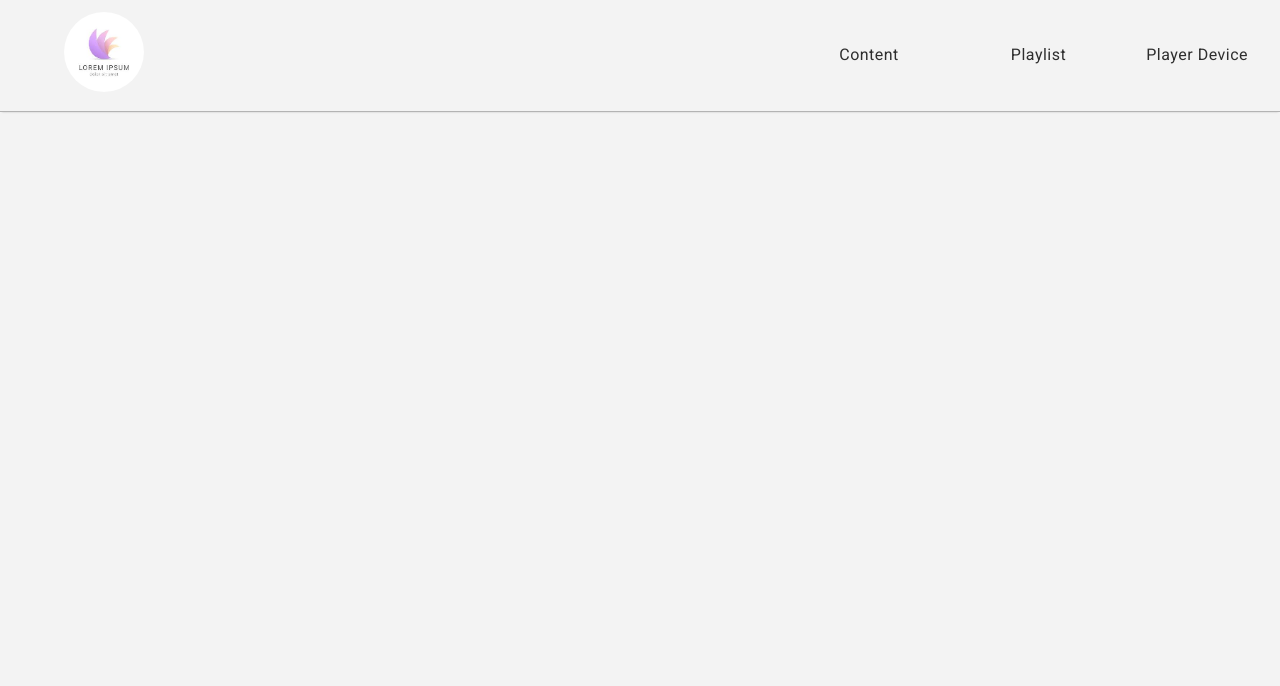
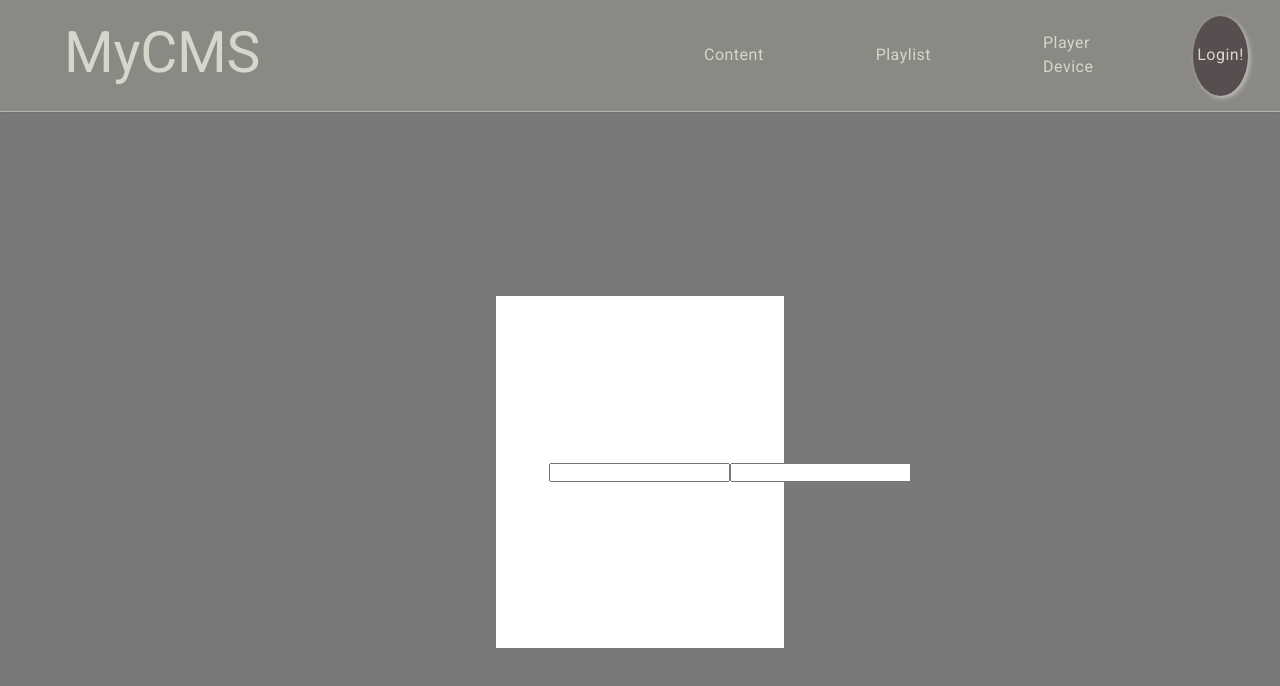
Before and after one commit to Ceeessan/ngProject, an Angular app: page /login in a window 1280 px wide. Before the commit this address led to /. Shown: the top 686 px of the page. Built offline with nearby package versions, Linux system fonts and the light colour scheme.

Commit message:
wip(login.component):add new component to login on the CMS

```diff
--- a/src/app/app.routes.ts
+++ b/src/app/app.routes.ts
@@ -3,13 +3,13 @@ import { HomeComponent } from './home/home.component';
 import { ContentComponent } from './content/content.component';
 import { PlaylistComponent } from './playlist/playlist.component';
 import { PlayerDeviceComponent } from './player-device/player-device.component';
-
-
+import { LoginComponent } from './login/login.component';
 
 export const routes: Routes = [
     {path: "home", component: HomeComponent, title: "Homepage"},
     {path: "content", component: ContentComponent, title: "content"},
     {path: "playlist", component: PlaylistComponent , title: "playlist"},
     {path: "player-device", component: PlayerDeviceComponent , title: "player-device"},
+    {path: "login", component: LoginComponent , title: "login"},
     {path: '', redirectTo: '/home', pathMatch: 'full'}
 ];
--- a/src/app/header/header.component.html
+++ b/src/app/header/header.component.html
@@ -1,7 +1,8 @@
 <section class="header-component">
     <div class="logo-content">
-        <a routerLink="home">
-            <img [src]="'assets/lorem-logo.jpg'" alt="lorem" id="loremLogo">
+        <a title="Homepage" routerLink="home">
+            <!-- <img [src]="'assets/lorem-logo.jpg'" alt="lorem" id="loremLogo"> -->
+             <h1>MyCMS</h1>
         </a>
     </div>
 
@@ -9,5 +10,6 @@
         <a routerLink="/content" id="contentBar">Content</a>
         <a routerLink="playlist" id="playlistBar">Playlist</a>
         <a routerLink="player-device" id="playerDeviceBar">Player Device</a>
+        <a routerLink="login" id="loginBar">Login!</a>
     </div>
 </section>
--- a/src/app/header/header.component.scss
+++ b/src/app/header/header.component.scss
@@ -5,18 +5,24 @@
     height:7rem;
     border-bottom: 1px solid rgb(179, 179, 179);
     box-shadow: 0 2px 2px -2px rgba(0, 0, 0, 0.2);
+    background-color: rgb(139, 137, 132);
 
     .logo-content{
         display:flex;
         align-items:center;
         min-width:50%;
         padding-left: 4rem;
+        color: rgb(214, 214, 203);
 
         a{
+            color: rgb(214, 214, 203);
+            text-decoration:none;
+            padding-top:1.5rem;
             #loremLogo{
                 width:5rem;
                 height:5rem;
                 border-radius: 50%;
+                color: rgb(214, 214, 203);
             }
         }
     }
@@ -30,7 +36,7 @@
         padding: 2rem;
 
         #contentBar {
-            color: rgb(46, 46, 46);
+            color: rgb(214, 214, 203);
             margin-left: 2rem;
             margin-right: 5rem;
             position: relative;
@@ -45,7 +51,7 @@
                 bottom: 0;
                 width: 100%;
                 height: 1px;
-                background-color: rgb(145, 145, 145);
+                background-color: rgb(201, 200, 200);
                 transform: scaleX(0);
                 transition: transform 0.3s ease;
             }
@@ -56,7 +62,7 @@
         }
 
         #playlistBar{
-            color: rgb(46, 46, 46);
+            color: rgb(214, 214, 203);
             margin-left: 2rem;
             margin-right: 5rem;
             position: relative;
@@ -70,7 +76,7 @@
                 bottom: 0;
                 width: 100%;
                 height: 1px;
-                background-color: rgb(145, 145, 145);
+                background-color: rgb(201, 200, 200);
                 transform: scaleX(0);
                 transition: transform 0.3s ease;
             }
@@ -81,8 +87,10 @@
         }
 
         #playerDeviceBar{
-            color: rgb(46, 46, 46);
+            color: rgb(214, 214, 203);
             position: relative;
+            margin-left: 2rem;
+            margin-right: 5rem;
             padding-bottom: 0.1rem;
             text-decoration: none;
 
@@ -93,7 +101,7 @@
                 bottom: 0;
                 width: 100%;
                 height: 1px;
-                background-color: rgb(145, 145, 145);
+                background-color: rgb(201, 200, 200);
                 transform: scaleX(0);
                 transition: transform 0.3s ease;
             }
@@ -101,8 +109,21 @@
             &:hover::after {
                 transform: scaleX(1);
             }
+        }
 
+        #loginBar{
+            display:flex;
+            justify-content:center;
+            align-items:center;
+            color: rgb(214, 214, 203);
+            position: relative;
+            padding-bottom: 0.1rem;
+            text-decoration: none;
+            background-color: rgb(87, 79, 79);
+            box-shadow:  2px 2px 5px rgb(192, 192, 192);
+            width: 5rem;
+            height: 5rem;
+            border-radius: 50%;
         }
     }
-
 }
--- /dev/null
+++ b/src/app/login/login.component.html
@@ -0,0 +1,9 @@
+<section>
+    <div class="opacity-fade">
+        <div class="modal-login">
+            <h4>Log in</h4>
+            <input type="text">
+            <input type="password">
+        </div>
+    </div>
+</section>
--- /dev/null
+++ b/src/app/login/login.component.scss
@@ -0,0 +1,25 @@
+section{
+
+    .opacity-fade{
+            background-color: rgba(0, 0, 0, 0.5);
+            height: 90vh;
+            width: 100%;
+            color: white;
+            display: flex;
+            justify-content: center;
+            align-items: center;
+
+            .modal-login{
+                display:flex;
+                flex-direction:center;
+                align-items:center;
+                width: 18rem;
+                height: 22rem;
+                background-color:white;
+
+                #login-text{
+                    color: black;
+                }
+            }
+    }
+}
```
Also changed, not shown: src/app/login/login.component.ts (added, +12 -0 lines), 1 other file (tests, documents, lock files or other folders).
